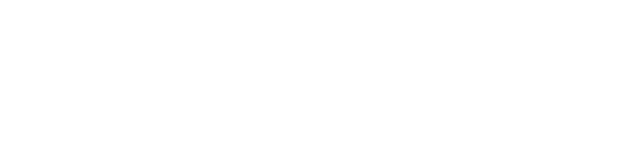
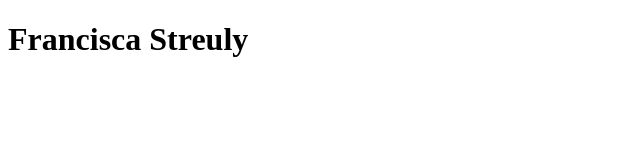
Before and after one commit to flawedvice/TributePage, a plain HTML site: page index.html in a window 1280 px wide. Shown: the whole page, without its empty margins (0-640 px from the left). Drawn offline with Linux system fonts and the light colour scheme.

Commit message:
Set Up of User Stories

```diff
--- a/index.html
+++ b/index.html
@@ -9,6 +9,18 @@
 </head>
 <body>
 
+<main id="main">  <!-- US 1 -->
+  <h1 id="title">Francisca Streuly</h1>  <!-- US 2 -->
+  <div id="img-div">  <!-- US 3 -->
+    <img id="image" src="" alt="">  <!-- US 4 -->
+    <p id="img-caption"></p>  <!-- US 5 -->
+  </div>
+
+  <div id="tribute-info">  <!-- US 6 -->
+
+    <a id="tribute-link" href="#" target="_blank"></a> <!-- US 7-->
+  </div>
+</main>
 
 <script src="scripts.js"></script>
 </body>
--- a/styles.css
+++ b/styles.css
@@ -0,0 +1,12 @@
+:root {
+
+}
+html {
+  box-sizing: border-box;
+}
+*, *:after, *:before {
+  box-sizing: inherit;
+}
+body {
+
+}
```
